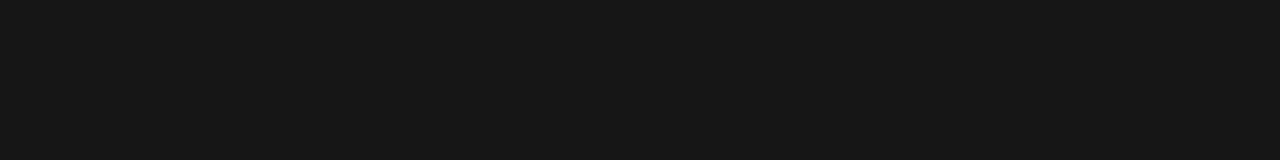
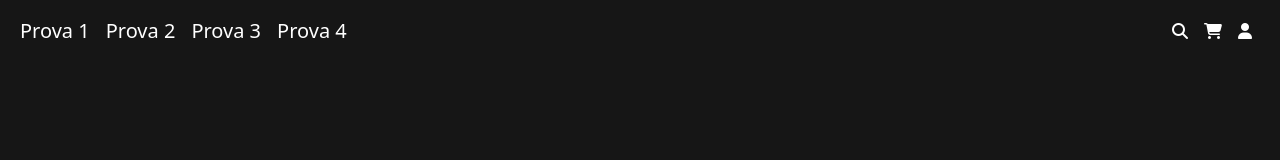
Before and after one commit to Vinffs/booliveroo-frontend, a Vue app: page / in a window 1280 px wide. Shown: the top 160 px of the page. Built offline with nearby package versions, Linux system fonts and the light colour scheme.

Commit message:
header structure updated

```diff
--- a/src/components/HeaderComponent.vue
+++ b/src/components/HeaderComponent.vue
@@ -1,6 +1,26 @@
 <template>
     <div>
-
+        <nav class="navbar navbar-expand-lg">
+            <div class="container-fluid">
+                <div class="collapse navbar-collapse d-flex justify-content-between" id="navbarNavAltMarkup">
+                    <div class="navbar-nav">
+                        <ul class="d-flex list-unstyled">
+                            <li class="nav-item "><router-link class="nav-link text-white fs-5" to="/">Prova 1</router-link></li>
+                            <li class="nav-item "><router-link class="nav-link text-white fs-5" to="/">Prova 2</router-link></li>
+                            <li class="nav-item "><router-link class="nav-link text-white fs-5" to="/">Prova 3</router-link></li>
+                            <li class="nav-item "><router-link class="nav-link text-white fs-5" to="/">Prova 4</router-link></li>
+                        </ul>
+                    </div>
+                    <div class="d-flex">
+                        <ul class="d-flex list-unstyled">
+                            <li class="nav-item text-white me-3"><i class="fa-solid fa-magnifying-glass"></i></li>
+                            <li class="nav-item text-white me-3"><i class="fa-solid fa-cart-shopping"></i></li>
+                            <li class="nav-item text-white me-3"><i class="fa-solid fa-user"></i></li>
+                        </ul>
+                    </div>
+                </div>
+            </div>
+        </nav>
     </div>
 </template>
 
@@ -8,6 +28,12 @@
 export default {
     name: 'HeaderComponent',
 }
+
 </script>
 
-<style lang="scss" scoped></style>
+<style lang="scss" scoped>
+@use ".././assets/styles/partials/variables" as *;
+nav{
+    background-color: $bg-primary;
+}
+</style>
```
Also changed, not shown: src/assets/styles/main.scss (line endings or trailing spaces).
